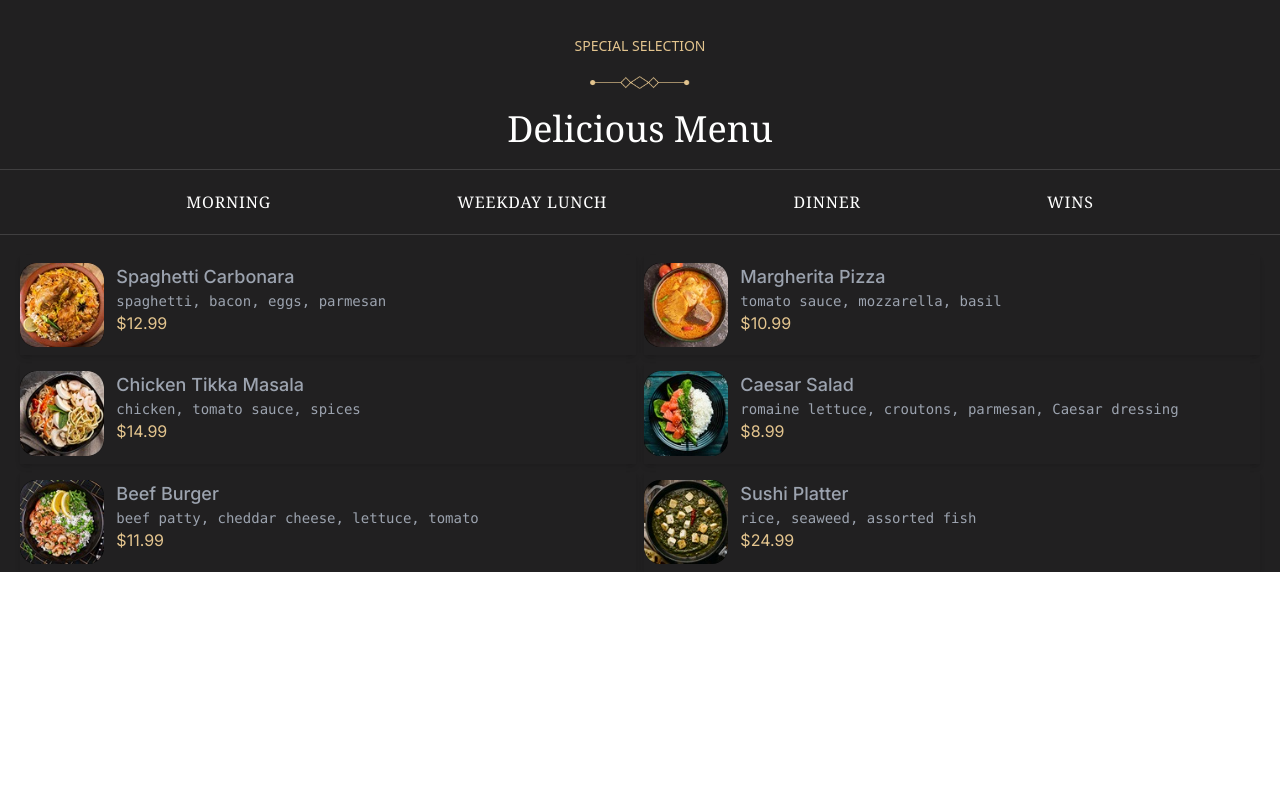
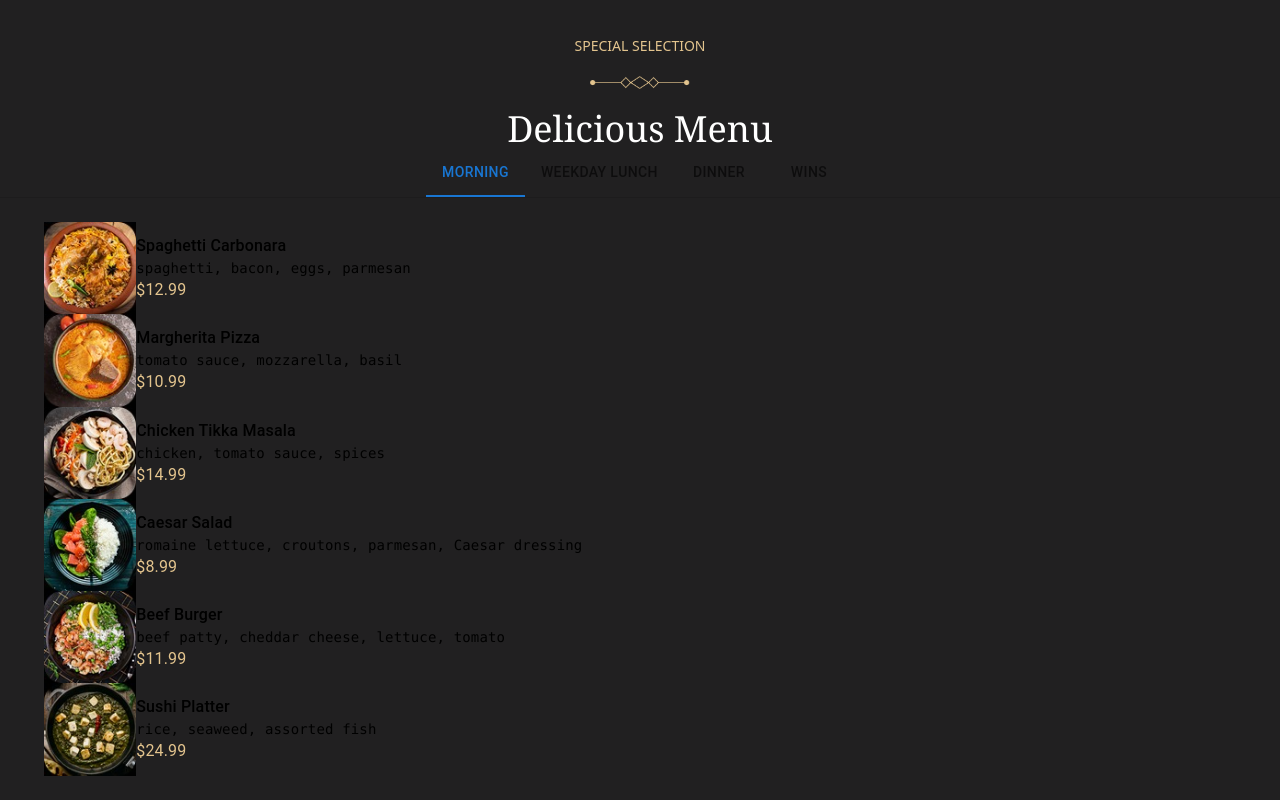
Before and after one commit to DAdawit/Food-Menu, a Next.js app: page / in a window 1280 px wide. Shown: the part 1565-2365 px from the top of the page. Before the commit the page ends 2137 px from the top, so only its background shows below. Built offline with nearby package versions, Linux system fonts and the light colour scheme.

Commit message:
mui tabs

```diff
--- a/app/page.tsx
+++ b/app/page.tsx
@@ -1,4 +1,10 @@
 "use client";
+import Box from "@mui/material/Box";
+import Tab from "@mui/material/Tab";
+import TabContext from "@mui/lab/TabContext";
+import TabList from "@mui/lab/TabList";
+import TabPanel from "@mui/lab/TabPanel";
+
 import Hero from "@/common/Hero";
 import Menu from "@/common/Menu";
 import MenuTypes from "@/common/MenuTypes";
@@ -6,7 +12,14 @@ import { url } from "inspector";
 import Image from "next/image";
 import { useEffect, useState } from "react";
 import { foods } from "@/data/foods";
+
 export default function Home() {
+  const [value, setValue] = useState("1");
+
+  const handleChange = (event: React.SyntheticEvent, newValue: string) => {
+    setValue(newValue);
+  };
+
   const styles = {
     backgroundImage: `url('/banner8.jpg')`,
     backgroundSize: "cover",
@@ -136,41 +149,37 @@ export default function Home() {
             Delicious Menu
           </h1>
         </div>
-        {/* </div> */}
-        <hr />
-        <div className="flex justify-evenly  text-white font-serif tracking-wider ">
-          <h1>MORNING</h1>
-          <h1>WEEKDAY LUNCH</h1>
-          <h1>DINNER</h1>
-          <h1>WINS</h1>
-        </div>
-        <hr />
 
-        <div className="grid grid-cols-1 sm:grid-cols-2 gap-2 px-5">
-          {foods.map((food, index) => (
-            <div key={index} className="flex gap-3 shadow-md py-2">
-              <div>
-                <Image
-                  src={`${food.image}`}
-                  alt="spector"
-                  width={100}
-                  height={200}
-                  className="text-center rounded-2xl"
-                />
-              </div>
-              <div className="w-full">
-                <h1 className="text-gray-400 text-lg font-medium capitalize">
-                  {food.name}
-                </h1>
-                <p className="text-gray-400 text-sm font-mono">
-                  {food.ingredients}
-                </p>
-                <h1 className="text-primary">${food.price}</h1>
-              </div>
-            </div>
-          ))}
-        </div>
+        <Box sx={{ width: "100%", typography: "body1" }}>
+          <TabContext value={value}>
+            <Box sx={{ borderBottom: 1, borderColor: "divider" }}>
+              <TabList
+                onChange={handleChange}
+                aria-label="lab API tabs example"
+                centered
+              >
+                <Tab label="MORNING" value="1" />
+                <Tab label="WEEKDAY LUNCH" value="2" />
+                <Tab label="DINNER" value="3" />
+                <Tab label="WINS" value="4" />
+              </TabList>
+            </Box>
+            <TabPanel value="1">
+              <Menu />
+            </TabPanel>
+            <TabPanel value="2">
+              <Menu />
+            </TabPanel>
+            <TabPanel value="3">
+              <Menu />
+            </TabPanel>
+            <TabPanel value="4">
+              <Menu />
+            </TabPanel>
+          </TabContext>
+        </Box>
       </section>
+
       {/* </div> */}
     </main>
   );
--- a/common/Menu.tsx
+++ b/common/Menu.tsx
@@ -1,56 +1,35 @@
 import Image from "next/image";
 import React from "react";
-
+import { foods } from "@/data/foods";
 const Menu: React.FC = () => {
   return (
-    <h1>hello</h1>
-    // <section className="bg-bgSecondary pt-10">
-    //   {/* <div className="grid pt-10  px-5"> */}
-    //   <hr />
-    //   <div className="flex justify-evenly  text-white font-serif tracking-wider ">
-    //     <h1>MORNING</h1>
-    //     <h1>WEEKDAY LUNCH</h1>
-    //     <h1>DINNER</h1>
-    //     <h1>WINS</h1>
-    //   </div>
-    //   <hr />
-
-    //   <div className="flex flex-col justify-center items-center gap-5 pt-10">
-    //     <h1 className=" text-primary font-sans text-sm font-medium text-center ">
-    //       SPECIAL SELECTION
-    //     </h1>
-    //     <Image
-    //       src="/separator.png"
-    //       alt="spector"
-    //       width={100}
-    //       height={200}
-    //       className="text-center"
-    //     />
-    //     <h1 className=" text-secondary text-4xl font-serif">Delicious Menu</h1>
-    //   </div>
-    //   {/* </div> */}
-    //   <div className="text-wh">
-    //     <div className="flex gap-3">
-    //       <div>
-    //         <Image
-    //           src="/menu/greek salad.jpg"
-    //           alt="spector"
-    //           width={100}
-    //           height={200}
-    //           className="text-center rounded-2xl"
-    //         />
-    //       </div>
-    //       <div className="w-full ">
-    //         <h1>greek salad</h1>
-    //         <p className="text-blue-500">
-    //           Tomatoes, green bell pepper, sliced cucumber onion, olives, and
-    //           feta cheese.
-    //         </p>
-    //         <h1>$25.52</h1>
-    //       </div>
-    //     </div>
-    //   </div>
-    // </section>
+    <div className="grid grid-cols-1 sm:grid-cols-2 gap-2 px-5 ">
+      {foods.map((food, index) => (
+        <div
+          key={index}
+          className="flex items-center gap-3 shadow-md py-6 rounded-lg"
+        >
+          <div>
+            <Image
+              src={`${food.image}`}
+              alt="spector"
+              width={100}
+              height={200}
+              className="text-center rounded-2xl"
+            />
+          </div>
+          <div className="w-full">
+            <h1 className="text-gray-400 text-lg font-medium capitalize">
+              {food.name}
+            </h1>
+            <p className="text-gray-400 text-sm font-mono">
+              {food.ingredients}
+            </p>
+            <h1 className="text-primary">${food.price}</h1>
+          </div>
+        </div>
+      ))}
+    </div>
   );
 };
 
--- a/package.json
+++ b/package.json
@@ -9,6 +9,11 @@
     "lint": "next lint"
   },
   "dependencies": {
+    "@emotion/react": "^11.11.1",
+    "@emotion/styled": "^11.11.0",
+    "@mui/lab": "^5.0.0-alpha.134",
+    "@mui/material": "^5.13.5",
+    "@mui/styled-engine-sc": "^5.12.0",
     "@types/node": "20.3.1",
     "@types/react": "18.2.13",
     "@types/react-dom": "18.2.6",
@@ -21,6 +26,7 @@
     "react-dom": "18.2.0",
     "react-slick": "^0.29.0",
     "slick-carousel": "^1.8.1",
+    "styled-components": "^5.3.11",
     "tailwindcss": "3.3.2",
     "typescript": "5.1.3"
   },
```
Also changed, not shown: 1 other file (tests, documents, lock files or other folders).
